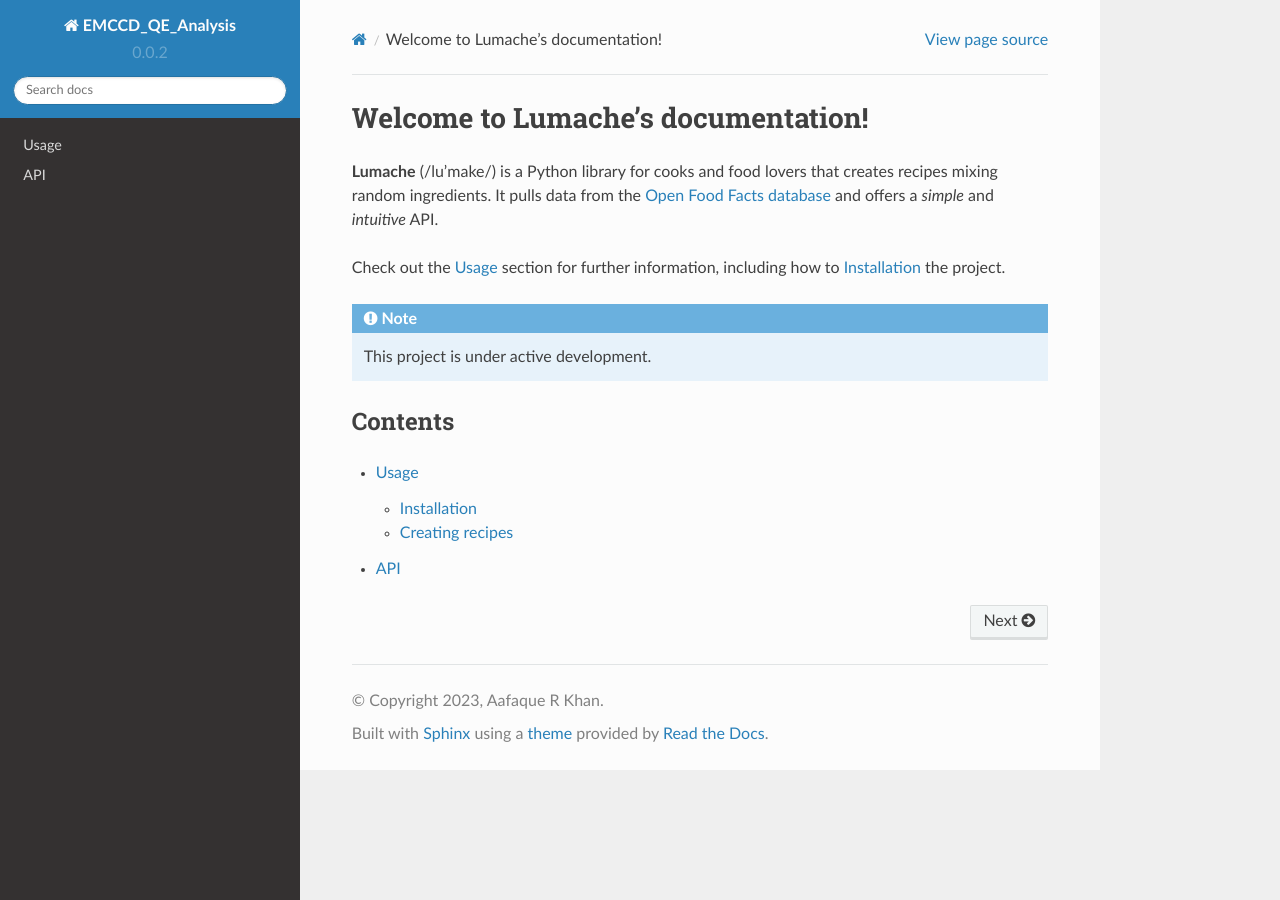
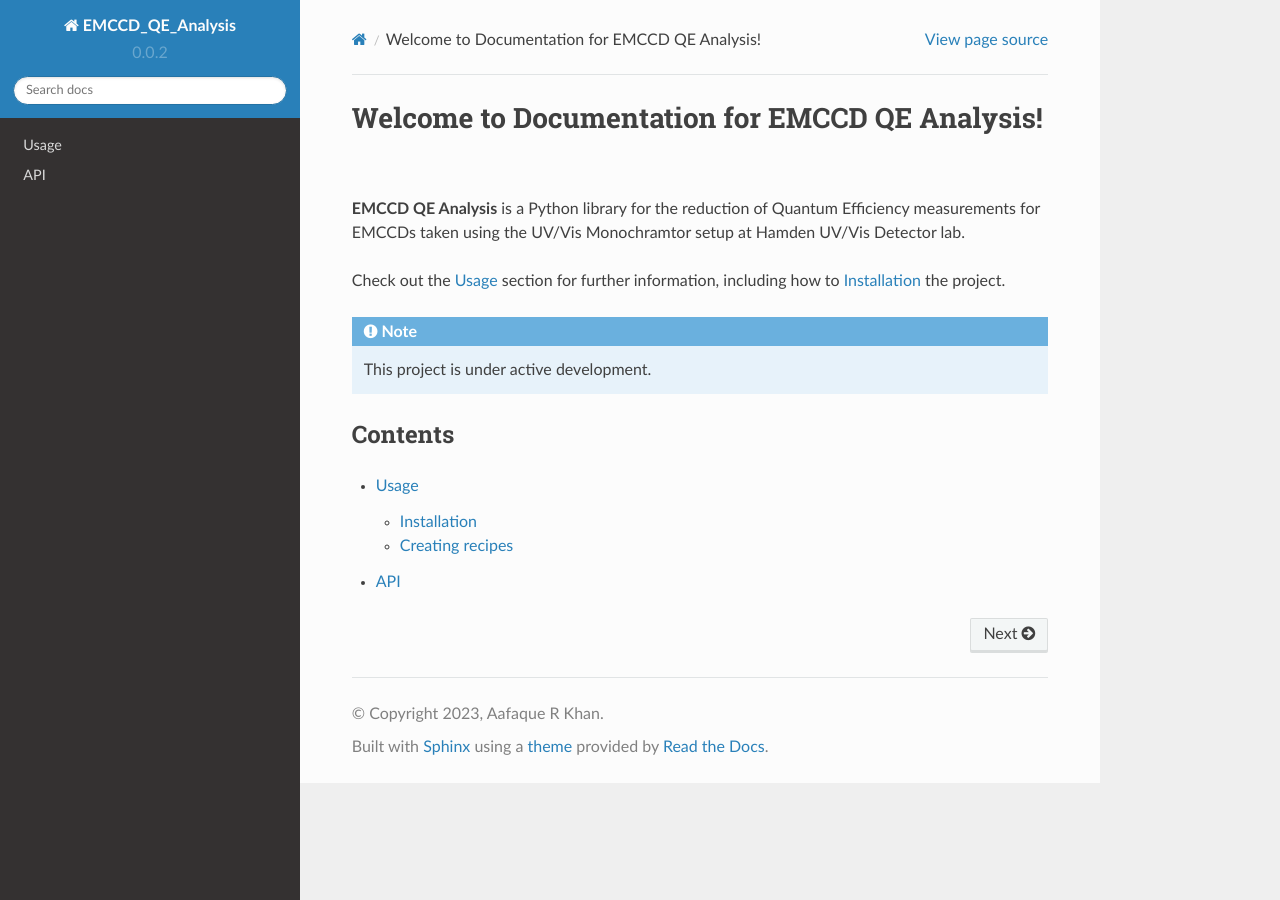
Before and after one commit to aafaquerk/emccd_qe_analysis, a Sphinx documentation site: the page built from docs/source/index.rst, in a window 1280 px wide. Built offline with Sphinx 7.4.7 and the Read the Docs theme 2.0.0, drawn with Linux system fonts in a browser that asks for light colours.

Commit message:
Update index.rst

```diff
--- a/docs/source/index.rst
+++ b/docs/source/index.rst
@@ -1,10 +1,7 @@
-Welcome to Lumache's documentation!
+Welcome to Documentation for EMCCD QE Analysis!
 ===================================
 
-**Lumache** (/lu'make/) is a Python library for cooks and food lovers
-that creates recipes mixing random ingredients.
-It pulls data from the `Open Food Facts database <https://world.openfoodfacts.org/>`_
-and offers a *simple* and *intuitive* API.
+**EMCCD QE Analysis** is a Python library for the reduction of Quantum Efficiency measurements for EMCCDs taken using the UV/Vis Monochramtor setup at Hamden UV/Vis Detector lab.
 
 Check out the :doc:`usage` section for further information, including
 how to :ref:`installation` the project.
```
